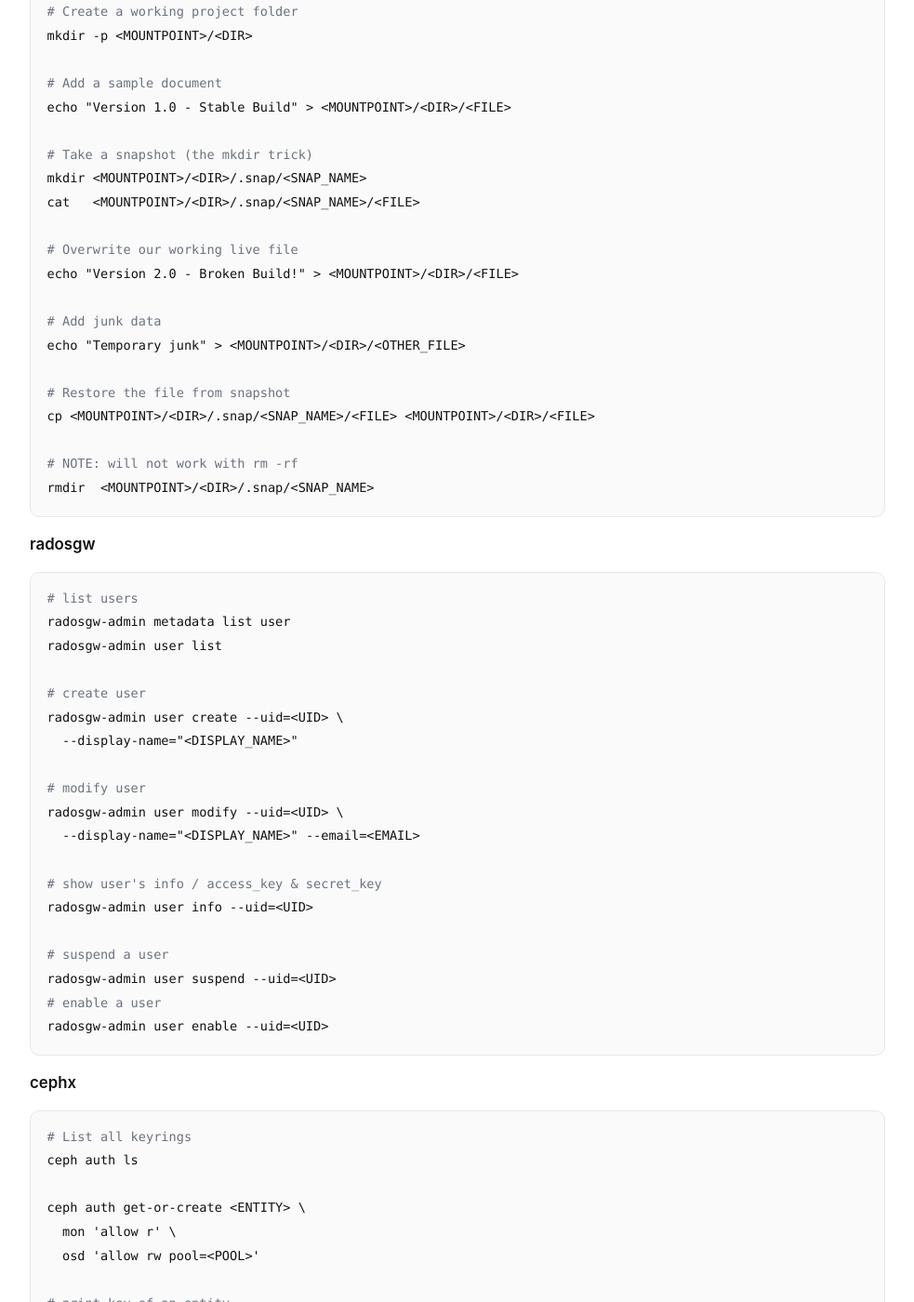
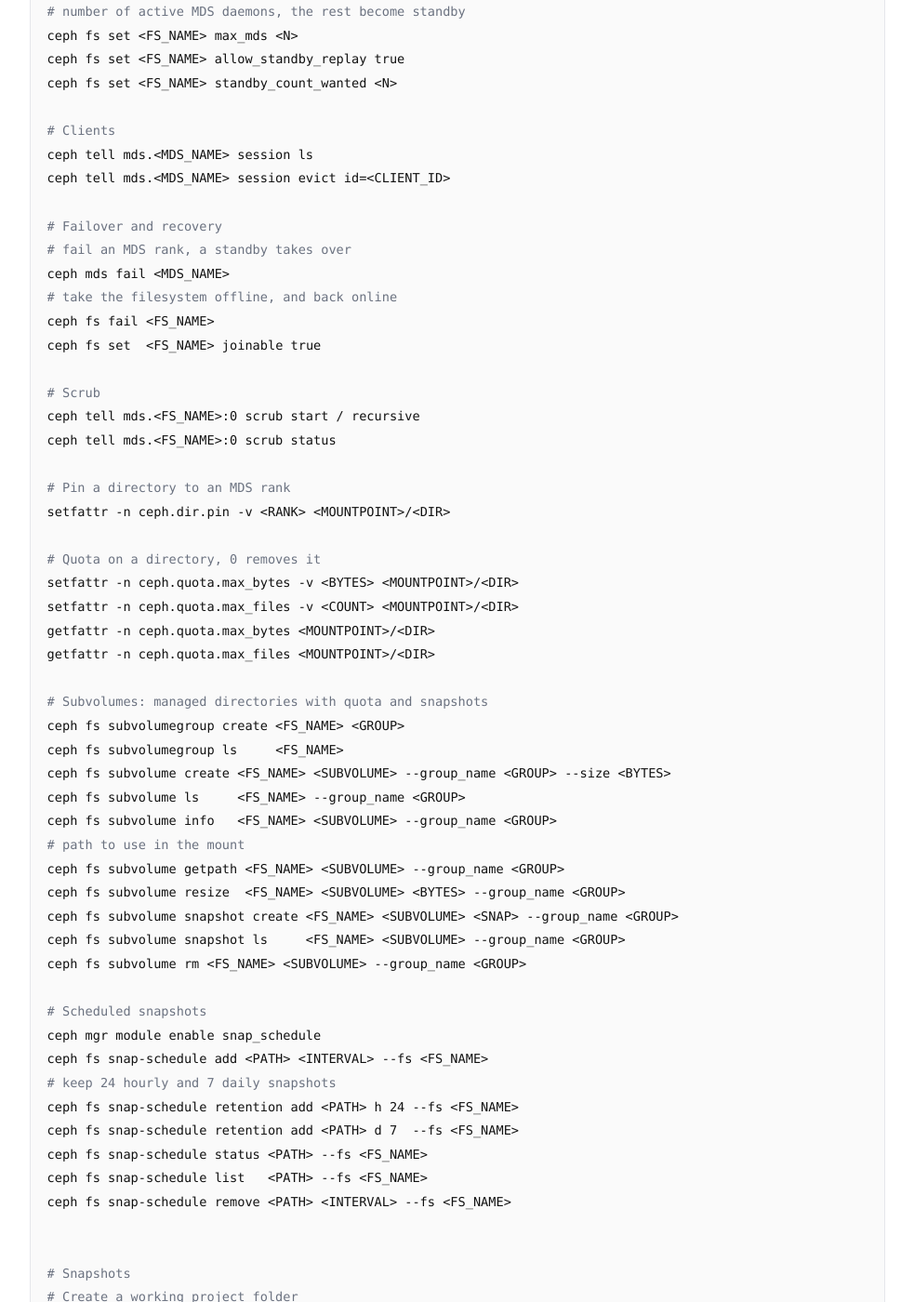
Before and after one commit to codecap/infraguide, a Jekyll site: the page built from cheat-sheets/ceph/index.md, in a window 1280 px wide and 1400 px high, scrolled down 18000 px. Shown: the whole window at 93% size, without its empty margins (148-1131 px from the left). Built offline with Jekyll 4.4.1, drawn with Linux system fonts in a browser that asks for light colours; comment, search, counter and statistics services are not loaded; some of the changed text lies outside the part shown.

Commit message:
upd: ceph cheat sheet extend cephfs section
Co-Authored-By: Claude Sonnet 5.5 <noreply@anthropic.com>

```diff
--- a/cheat-sheets/ceph/index.md
+++ b/cheat-sheets/ceph/index.md
@@ -708,6 +708,60 @@ mount -t ceph <MON_IP>:6789:/ <MOUNTPOINT> -o name=<USER>,secretfile=/etc/ceph/c
 # show statistics
 ceph mds stat
 
+# Settings
+ceph fs get <FS_NAME>
+# number of active MDS daemons, the rest become standby
+ceph fs set <FS_NAME> max_mds <N>
+ceph fs set <FS_NAME> allow_standby_replay true
+ceph fs set <FS_NAME> standby_count_wanted <N>
+
+# Clients
+ceph tell mds.<MDS_NAME> session ls
+ceph tell mds.<MDS_NAME> session evict id=<CLIENT_ID>
+
+# Failover and recovery
+# fail an MDS rank, a standby takes over
+ceph mds fail <MDS_NAME>
+# take the filesystem offline, and back online
+ceph fs fail <FS_NAME>
+ceph fs set  <FS_NAME> joinable true
+
+# Scrub
+ceph tell mds.<FS_NAME>:0 scrub start / recursive
+ceph tell mds.<FS_NAME>:0 scrub status
+
+# Pin a directory to an MDS rank
+setfattr -n ceph.dir.pin -v <RANK> <MOUNTPOINT>/<DIR>
+
+# Quota on a directory, 0 removes it
+setfattr -n ceph.quota.max_bytes -v <BYTES> <MOUNTPOINT>/<DIR>
+setfattr -n ceph.quota.max_files -v <COUNT> <MOUNTPOINT>/<DIR>
+getfattr -n ceph.quota.max_bytes <MOUNTPOINT>/<DIR>
+getfattr -n ceph.quota.max_files <MOUNTPOINT>/<DIR>
+
+# Subvolumes: managed directories with quota and snapshots
+ceph fs subvolumegroup create <FS_NAME> <GROUP>
+ceph fs subvolumegroup ls     <FS_NAME>
+ceph fs subvolume create <FS_NAME> <SUBVOLUME> --group_name <GROUP> --size <BYTES>
+ceph fs subvolume ls     <FS_NAME> --group_name <GROUP>
+ceph fs subvolume info   <FS_NAME> <SUBVOLUME> --group_name <GROUP>
+# path to use in the mount
+ceph fs subvolume getpath <FS_NAME> <SUBVOLUME> --group_name <GROUP>
+ceph fs subvolume resize  <FS_NAME> <SUBVOLUME> <BYTES> --group_name <GROUP>
+ceph fs subvolume snapshot create <FS_NAME> <SUBVOLUME> <SNAP> --group_name <GROUP>
+ceph fs subvolume snapshot ls     <FS_NAME> <SUBVOLUME> --group_name <GROUP>
+ceph fs subvolume rm <FS_NAME> <SUBVOLUME> --group_name <GROUP>
+
+# Scheduled snapshots
+ceph mgr module enable snap_schedule
+ceph fs snap-schedule add <PATH> <INTERVAL> --fs <FS_NAME>
+# keep 24 hourly and 7 daily snapshots
+ceph fs snap-schedule retention add <PATH> h 24 --fs <FS_NAME>
+ceph fs snap-schedule retention add <PATH> d 7  --fs <FS_NAME>
+ceph fs snap-schedule status <PATH> --fs <FS_NAME>
+ceph fs snap-schedule list   <PATH> --fs <FS_NAME>
+ceph fs snap-schedule remove <PATH> <INTERVAL> --fs <FS_NAME>
+
 
 # Snapshots
 # Create a working project folder
```
